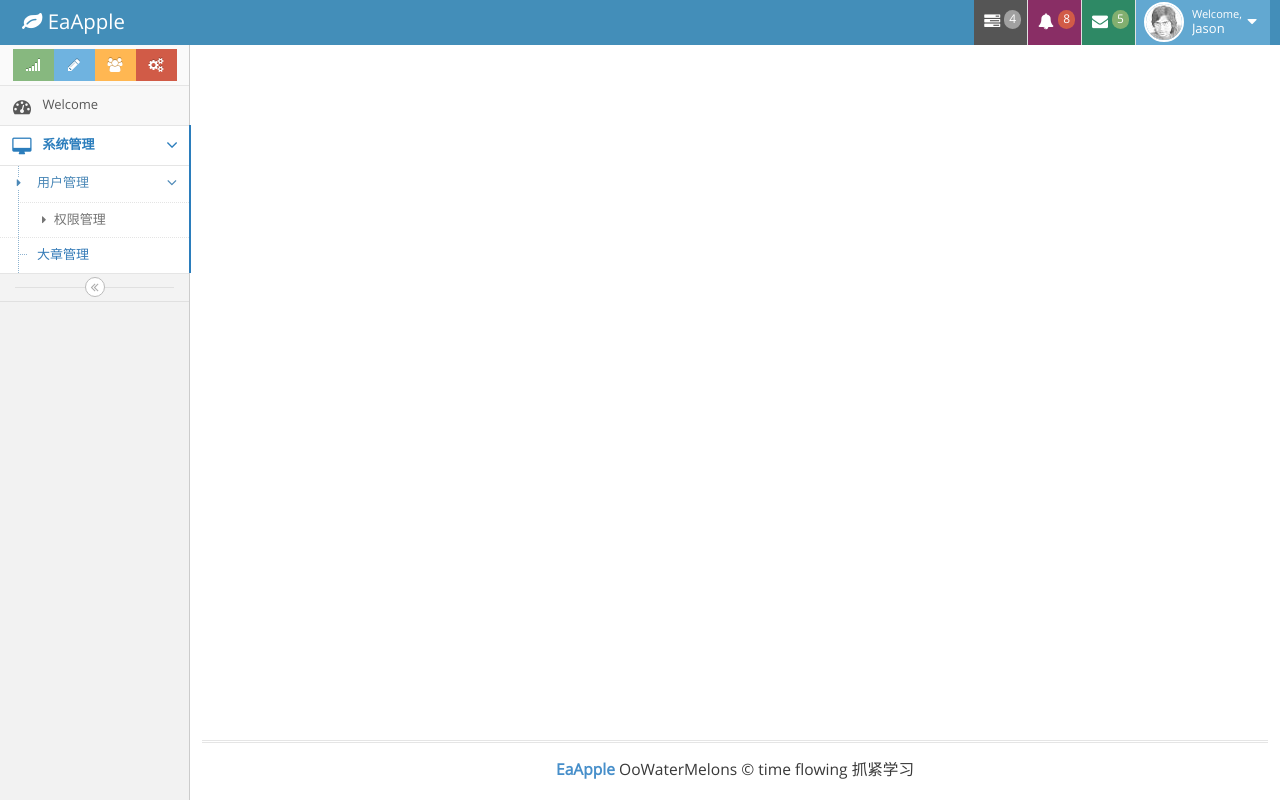
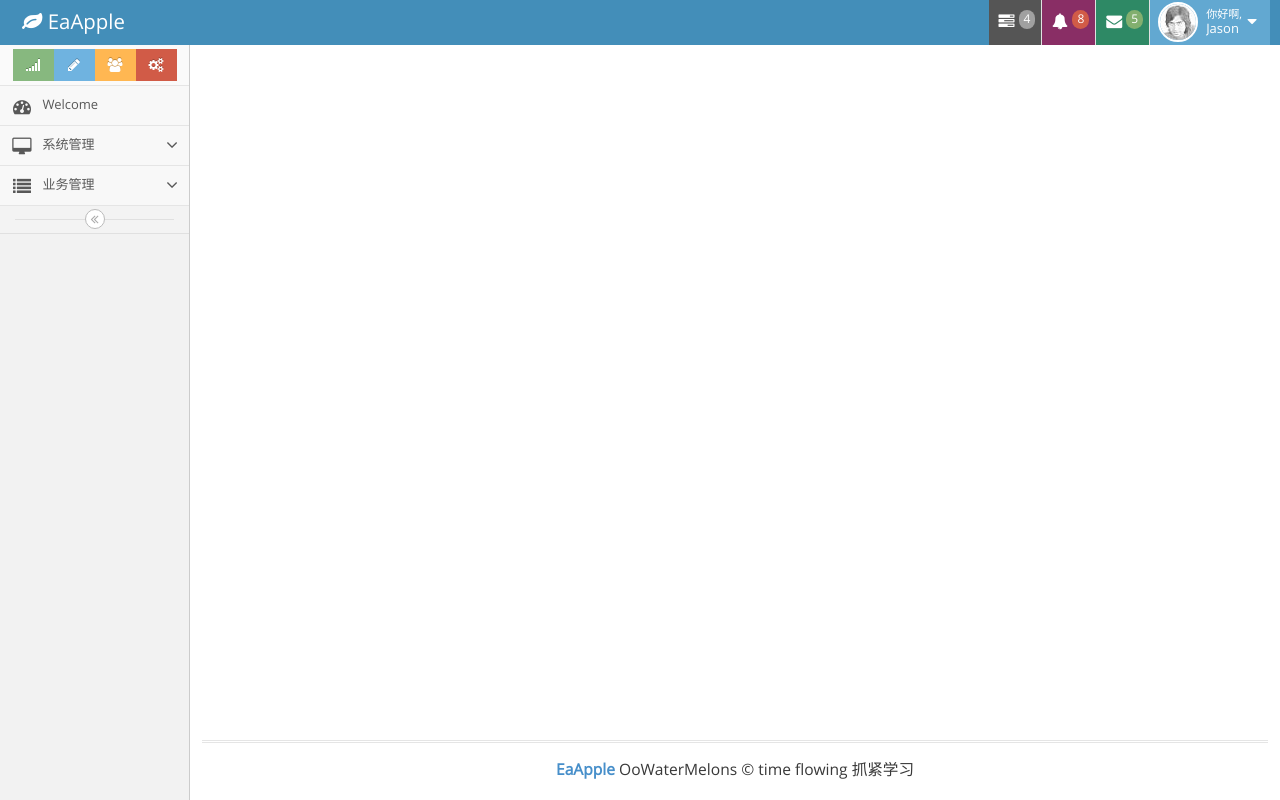
Before and after one commit to OoWaterMelonS/springCloudAndVue, a Vue app in the folder admin/: page /admin in a window 1280 px wide. Built offline with nearby package versions, Linux system fonts and the light colour scheme.

Commit message:
1 使用jquery选择器和方法，写了activesidebar方法，用于节点的去除和加上激活样式

```diff
--- a/admin/src/views/admin.vue
+++ b/admin/src/views/admin.vue
@@ -282,7 +282,7 @@
               <a data-toggle="dropdown" href="#" class="dropdown-toggle">
                 <img class="nav-user-photo" src="../../public/ace/assets/images/avatars/user.jpg" alt="Jason's Photo"/>
                 <span class="user-info">
-									<small>Welcome,</small>
+									<small>你好啊,</small>
 									Jason
 								</span>
 
@@ -350,16 +350,18 @@
         </div><!-- /.sidebar-shortcuts -->
 
         <ul class="nav nav-list">
-          <li class="">
-            <a href="index.html">
+
+
+          <li class="" id="welcome-sidebar">
+            <router-link to="/admin/welcome">
               <i class="menu-icon fa fa-tachometer"></i>
               <span class="menu-text"> Welcome</span>
-            </a>
+            </router-link>
 
             <b class="arrow"></b>
-          </li>
+          </li><!-- /Welcome -->
 
-          <li class="active open">
+          <li class="" id="">
             <a href="#" class="dropdown-toggle">
               <i class="menu-icon fa fa-desktop"></i>
               <span class="menu-text">
@@ -372,7 +374,8 @@
             <b class="arrow"></b>
 
             <ul class="submenu">
-              <li class="active open">
+
+              <li class="">
                 <a href="#" class="dropdown-toggle">
                   <i class="menu-icon fa fa-caret-right"></i>
                   用户管理
@@ -380,35 +383,40 @@
                 </a>
 
                 <b class="arrow"></b>
+              </li>
 
-                <ul class="submenu">
               <li class="">
-                    <a href="">
+                <a href="#" class="dropdown-toggle">
                   <i class="menu-icon fa fa-caret-right"></i>
                   权限管理
+                  <b class="arrow fa fa-angle-down"></b>
                 </a>
-
                 <b class="arrow"></b>
               </li>
+
             </ul>
-              </li>
-              <li class="active open">
+          </li><!-- /系统管理 -->
+
+          <li class="">
             <a href="#" class="dropdown-toggle">
-                  <router-link to="admin/business/chapter">
-                    <i class="menu-icon fa fa-caret-right"></i>
-                    大章管理
-                    <b class="arrow "></b>
-                  </router-link>
+              <i class="menu-icon fa fa-list"></i>
+              <span class="menu-text"> 业务管理 </span>
+
+              <b class="arrow fa fa-angle-down"></b>
             </a>
 
             <b class="arrow"></b>
 
             <ul class="submenu">
+              <li class="active" id="business-chapter-sidebar">
+                <router-link to="/admin/business/chapter">
+                  <i class="menu-icon fa fa-caret-right"></i>
+                  大章管理
+                </router-link>
+                <b class="arrow"></b>
+              </li>
             </ul>
-              </li>
-
-            </ul>
-          </li>
+          </li><!-- /业务管理 -->
         </ul><!-- /.nav-list -->
 
         <div class="sidebar-toggle sidebar-collapse" id="sidebar-collapse">
@@ -424,7 +432,7 @@
               <div class="col-xs-12">
                 <!-- PAGE CONTENT BEGINS -->
                 <router-view/>
-                <!-- PAGE CONTENT ENDS -->
+                <!-- PAGE CONTENT ENDS _-->
               </div><!-- /.col -->
             </div><!-- /.row -->
           </div><!-- /.page-content -->
@@ -460,6 +468,24 @@ export default {
   methods: {
     login() {
       this.$router.push("admin")
+    },
+    /**
+     * jquery的选择器和方法，dom节点数
+     * 菜单激活样式。id是当前点击的菜单的id
+     * @param id
+     */
+    activeSidebar:function (id){
+      //兄弟菜单去掉active样式，自身增加active样式
+      $("#"+id).siblings().removeClass("active");
+      $("#"+id).siblings().find("li").removeClass("active");
+      $("#"+id).addClass("active");
+
+      //如果有父菜单，父菜单的兄弟菜单去掉open active,父菜单增加open active
+      let parentLi = $("#"+id).parent("li");
+      if(parentLi){
+        parentLi.siblings().removeClass("open active");
+        parentLi.addClass("open active");
+      }
     }
   }
 }
--- a/admin/src/views/admin/chapter.vue
+++ b/admin/src/views/admin/chapter.vue
@@ -1,16 +1,16 @@
 <template>
   <div>
-    <p>
-      <button v-on:click="add()" class="btn btn-white btn-default btn-round">
-        <i class="ace-icon fa fa-edit"></i>
-        新增
-      </button>
-      &nbsp;
-      <button v-on:click="list(1)" class="btn btn-white btn-default btn-round">
-        <i class="ace-icon fa fa-refresh"></i>
-        刷新
-      </button>
-    </p>
+<!--    <p>-->
+<!--      <button v-on:click="add()" class="btn btn-white btn-default btn-round">-->
+<!--        <i class="ace-icon fa fa-edit"></i>-->
+<!--        新增-->
+<!--      </button>-->
+<!--      &nbsp;-->
+<!--      <button v-on:click="list(1)" class="btn btn-white btn-default btn-round">-->
+<!--        <i class="ace-icon fa fa-refresh"></i>-->
+<!--        刷新-->
+<!--      </button>-->
+<!--    </p>-->
     <div class="main-container ace-save-state" id="main-container">
       <div class="main-content">
         <div class="main-content-inner">
@@ -406,10 +406,14 @@
 <script>
 export default {
   name: "chapter",
-  data:function (){
-   return{
-     chapter:{},
-     chapters:[]
+  mounted() {
+    let _this = this
+    _this.$parent.activeSidebar("business-chapter-sidebar");
+  },
+  data: function () {
+    return {
+      chapter: {},
+      chapters: []
     }
   }
 }
--- a/admin/src/views/admin/welcome.vue
+++ b/admin/src/views/admin/welcome.vue
@@ -1,12 +1,19 @@
 <template>
   <div>
-    <h3>welcome</h3>
+    <h3>welcome 欢迎界面</h3>
   </div>
 </template>
 
 <script>
 export default {
-  name: "welcome"
+  name: "welcome",
+  mounted() {
+    let _this = this
+    _this.$parent.activeSidebar("welcome-sidebar");
+  },
+  methods:function (){
+
+  }
 }
 </script>
 
--- a/admin/src/views/login.vue
+++ b/admin/src/views/login.vue
@@ -88,6 +88,3 @@ export default {
   }
 }
 </script>
-
-<style>
-</style>
```
Also changed, not shown: 1 other file (tests, documents, lock files or other folders). Lines whose indentation alone changed are shown as unchanged.
